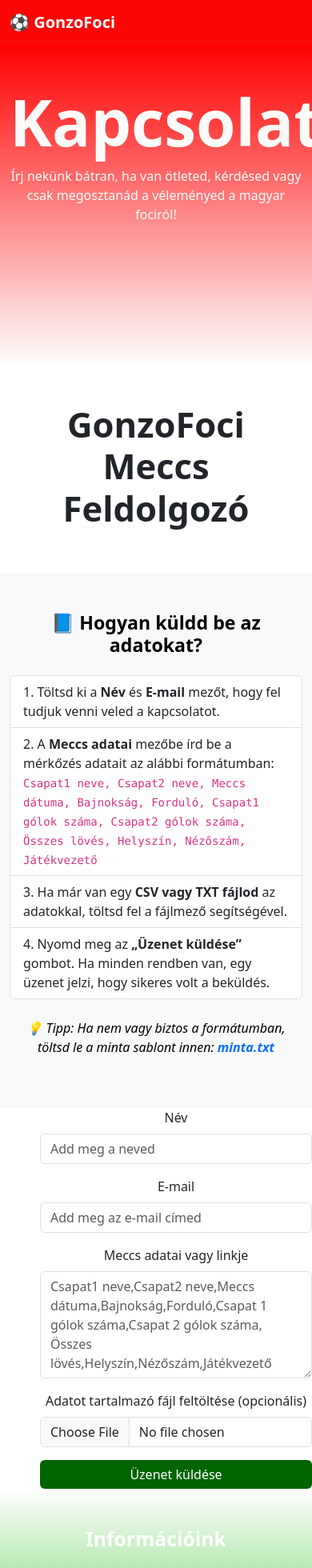
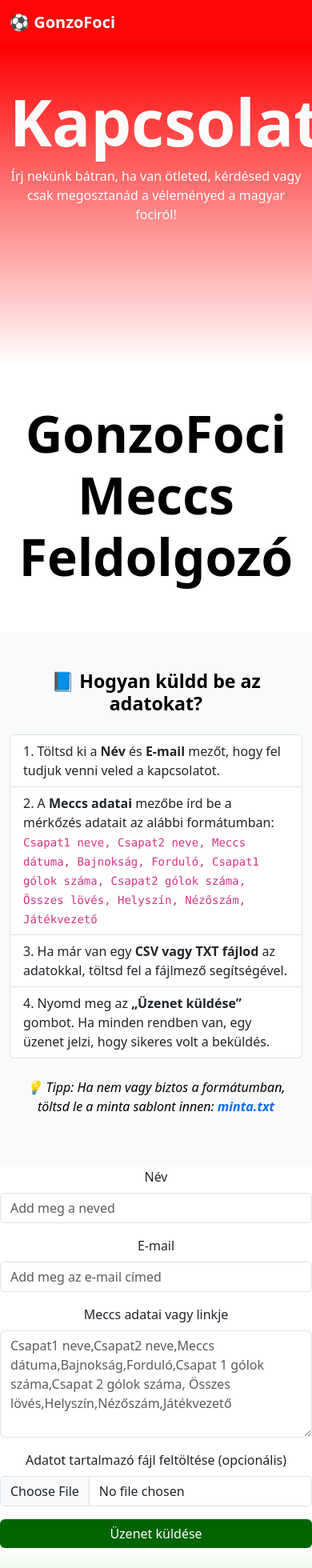
Before and after one commit to CsuszaTomi/PDD-GonzoMunka, a plain HTML site: page kapcsolat.html in a window 390 px wide. Shown: the top 1960 px of the page at 80% size. Drawn offline with nearby package versions, Linux system fonts and the light colour scheme.

Commit message:
css frissítés

```diff
--- a/css/index.css
+++ b/css/index.css
@@ -12,7 +12,7 @@ html, body {
 
 @media (max-width: 768px) {
     .nagycim {
-        font-size: 5rem;
+        font-size: 4rem;
     }
 }
 
@@ -67,3 +67,6 @@ main {
 .hirek{
  text-align: center;
 }
+.mag200{
+    min-height: 200px;
+}
--- a/css/kapcsolat.css
+++ b/css/kapcsolat.css
@@ -14,6 +14,14 @@ html, body {
     .nagycim {
         font-size: 5rem;
     }
+    .kozepescim{
+    font-size: 0.5rem;
+    }
+}
+
+.kozepescim{
+    font-size: 4rem;
+    color: black;
 }
 .alszoveg{
     color: rgb(252, 251, 249);
@@ -72,6 +80,5 @@ main {
  text-align: center;
 }
 form {
-  margin-left: 50px;
   text-align: center;
 }
```
